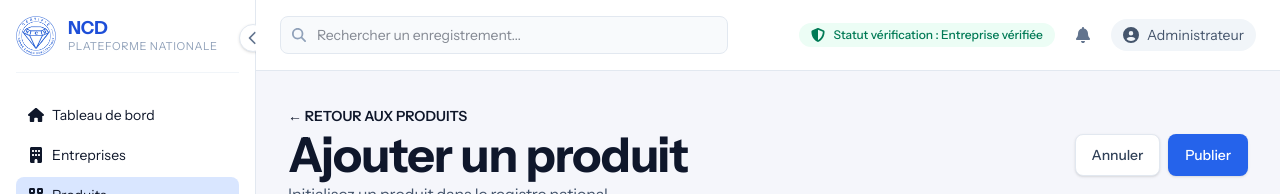
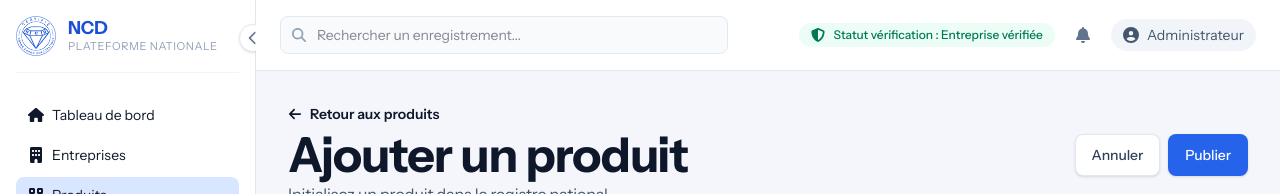
Before and after one commit to exau-umba/estampille-front, a React (Vite) app: page /admin/products/add in a window 1280 px wide. Shown: the top 194 px of the page. Built offline with nearby package versions, Linux system fonts and the light colour scheme.

Commit message:
Add BackLink component for consistent navigation across pages and replace hardcoded links in Certificate, Company, Product, and QRCode detail and add pages.

```diff
--- /dev/null
+++ b/src/components/ui/BackLink.tsx
@@ -0,0 +1,16 @@
+import { FaArrowLeft } from 'react-icons/fa6'
+import { Link } from 'react-router-dom'
+
+interface BackLinkProps {
+  to: string
+  label?: string
+}
+
+export function BackLink({ to, label = 'Retour à la liste' }: BackLinkProps) {
+  return (
+    <Link to={to} className="inline-flex items-center gap-2 text-sm font-semibold text-brand-700 hover:underline">
+      <FaArrowLeft className="h-3.5 w-3.5" />
+      {label}
+    </Link>
+  )
+}
--- a/src/pages/CertificateDetailPage.tsx
+++ b/src/pages/CertificateDetailPage.tsx
@@ -1,5 +1,6 @@
 import { useState } from 'react'
 import { Link, useParams } from 'react-router-dom'
+import { BackLink } from '../components/ui/BackLink'
 import { Button } from '../components/ui/Button'
 import { ConfirmDialog } from '../components/ui/ConfirmDialog'
 import { certificatesMock } from '../data/dashboardMock'
@@ -16,9 +17,7 @@ export function CertificateDetailPage() {
     <section className="space-y-5">
       <header className="flex items-center justify-between">
         <div>
-          <Link to="/admin/certificates" className="text-sm font-semibold text-brand-700 hover:underline">
-            &larr; Retour à la liste
-          </Link>
+          <BackLink to="/admin/certificates" />
           <h1 className="text-4xl font-bold text-slate-900">Détail certificat</h1>
           <p className="text-slate-600">{certificate.id}</p>
         </div>
--- a/src/pages/CompanyAddPage.tsx
+++ b/src/pages/CompanyAddPage.tsx
@@ -1,4 +1,5 @@
 import { Link } from 'react-router-dom'
+import { BackLink } from '../components/ui/BackLink'
 import { Button } from '../components/ui/Button'
 
 export function CompanyAddPage() {
@@ -9,9 +10,7 @@ export function CompanyAddPage() {
           <h1 className="text-4xl font-bold text-slate-900">Ajouter une entreprise</h1>
           <p className="text-slate-600">Créez une nouvelle entreprise dans le système NCD.</p>
         </div>
-        <Link to="/admin/companies" className="text-sm font-medium text-brand-700 hover:underline">
-          Retour à la liste
-        </Link>
+        <BackLink to="/admin/companies" />
       </header>
 
       <article className="rounded-2xl border border-slate-200 bg-white p-6">
--- a/src/pages/CompanyDetailPage.tsx
+++ b/src/pages/CompanyDetailPage.tsx
@@ -1,5 +1,6 @@
 import { useState } from 'react'
 import { Link, useParams } from 'react-router-dom'
+import { BackLink } from '../components/ui/BackLink'
 import { Button } from '../components/ui/Button'
 import { ConfirmDialog } from '../components/ui/ConfirmDialog'
 import { companiesMock } from '../data/dashboardMock'
@@ -18,9 +19,7 @@ export function CompanyDetailPage() {
     <section className="space-y-5">
       <header className="flex flex-wrap items-center justify-between gap-3">
         <div>
-          <Link to="/admin/companies" className="text-sm font-semibold text-brand-700 hover:underline">
-            &larr; Retour à la liste
-          </Link>
+          <BackLink to="/admin/companies" />
           <h1 className="text-4xl font-bold text-slate-900">Détail entreprise</h1>
           <p className="text-slate-600">{company.name}</p>
         </div>
--- a/src/pages/ProductAddPage.tsx
+++ b/src/pages/ProductAddPage.tsx
@@ -1,5 +1,6 @@
 import { FaCamera, FaCircleCheck, FaLink, FaPlus } from 'react-icons/fa6'
 import { Link } from 'react-router-dom'
+import { BackLink } from '../components/ui/BackLink'
 import { Button } from '../components/ui/Button'
 
 export function ProductAddPage() {
@@ -7,9 +8,7 @@ export function ProductAddPage() {
     <section className="space-y-6">
       <header className="flex flex-wrap items-center justify-between gap-3">
         <div>
-          <Link to="/admin/products" className="text-sm font-semibold text-brand-700 hover:underline">
-            &larr; RETOUR AUX PRODUITS
-          </Link>
+          <BackLink to="/admin/products" label="Retour aux produits" />
           <h1 className="mt-1 text-5xl font-bold text-slate-900">Ajouter un produit</h1>
           <p className="mt-1 text-slate-600">Initialisez un produit dans le registre national.</p>
         </div>
--- a/src/pages/ProductDetailPage.tsx
+++ b/src/pages/ProductDetailPage.tsx
@@ -1,5 +1,6 @@
 import { useState } from 'react'
 import { Link, useParams } from 'react-router-dom'
+import { BackLink } from '../components/ui/BackLink'
 import { Button } from '../components/ui/Button'
 import { ConfirmDialog } from '../components/ui/ConfirmDialog'
 import { productsMock } from '../data/dashboardMock'
@@ -16,9 +17,7 @@ export function ProductDetailPage() {
     <section className="space-y-5">
       <header className="flex items-center justify-between">
         <div>
-          <Link to="/admin/products" className="text-sm font-semibold text-brand-700 hover:underline">
-            &larr; Retour à la liste
-          </Link>
+          <BackLink to="/admin/products" />
           <h1 className="text-4xl font-bold text-slate-900">Détail produit</h1>
           <p className="text-slate-600">{product.name}</p>
         </div>
--- a/src/pages/QRCodeAddPage.tsx
+++ b/src/pages/QRCodeAddPage.tsx
@@ -1,5 +1,6 @@
 import { type FormEvent, useState } from 'react'
 import { Link } from 'react-router-dom'
+import { BackLink } from '../components/ui/BackLink'
 import { Button } from '../components/ui/Button'
 
 export function QRCodeAddPage() {
@@ -17,9 +18,7 @@ export function QRCodeAddPage() {
           <h1 className="text-4xl font-bold text-slate-900">Générer un lot QR</h1>
           <p className="mt-1 text-slate-600">Configurez les paramètres d'authenticité de vos codes.</p>
         </div>
-        <Link to="/admin/qr-codes" className="text-sm font-medium text-brand-700 hover:underline">
-          Retour à la liste
-        </Link>
+        <BackLink to="/admin/qr-codes" />
       </header>
 
       <article className="rounded-2xl border border-slate-200 bg-white p-6">
--- a/src/pages/QRCodeDetailPage.tsx
+++ b/src/pages/QRCodeDetailPage.tsx
@@ -1,6 +1,7 @@
 import { useMemo, useState } from 'react'
 import { Link, useParams } from 'react-router-dom'
 import QRCode from 'qrcode'
+import { BackLink } from '../components/ui/BackLink'
 import { Button } from '../components/ui/Button'
 import { ConfirmDialog } from '../components/ui/ConfirmDialog'
 import { Pagination } from '../components/ui/Pagination'
@@ -92,9 +93,7 @@ export function QRCodeDetailPage() {
     <section className="space-y-5">
       <header className="flex items-center justify-between">
         <div>
-          <Link to="/admin/qr-codes" className="text-sm font-semibold text-brand-700 hover:underline">
-            &larr; Retour à la liste
-          </Link>
+          <BackLink to="/admin/qr-codes" />
           <h1 className="text-4xl font-bold text-slate-900">Détail lot QR</h1>
           <p className="text-slate-600">{batch.id}</p>
         </div>
```
